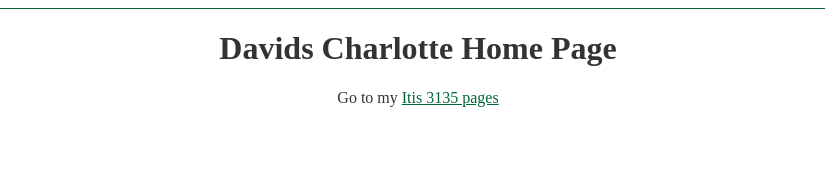
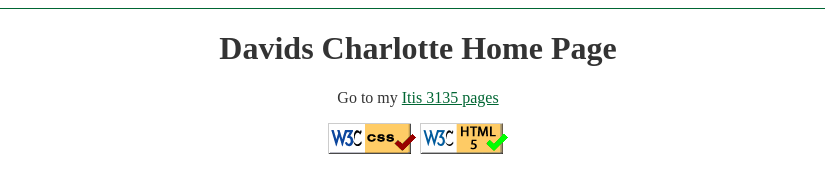
Before and after one commit to OwlStalker/OwlStalker.github.io, a plain HTML site: page index.html in a window 1280 px wide. Shown: the part 602-794 px from the top of the page, without its empty margins (222-1047 px from the left). Drawn offline with Linux system fonts and the light colour scheme.

Commit message:
Update index.html

```diff
--- a/index.html
+++ b/index.html
@@ -54,6 +54,14 @@
 			<div id="content-wrapper">
 				<h1>Davids Charlotte Home Page</h1>
 				<p>Go to my <a href = "itis3135">Itis 3135 pages</a></p>
+				<footer>
+					<p>
+						<img src = "images/button_validation_css.png" />
+						<a href = "https://validator.w3.org/nu/" >
+							<img src = "images/button_validation_html5.png"/>
+						</a>
+					</p>
+				</footer>
 			</div> <!-- /#content-wrapper -->
 		</div> <!-- /#page-wrapper -->
 	</body>
```
